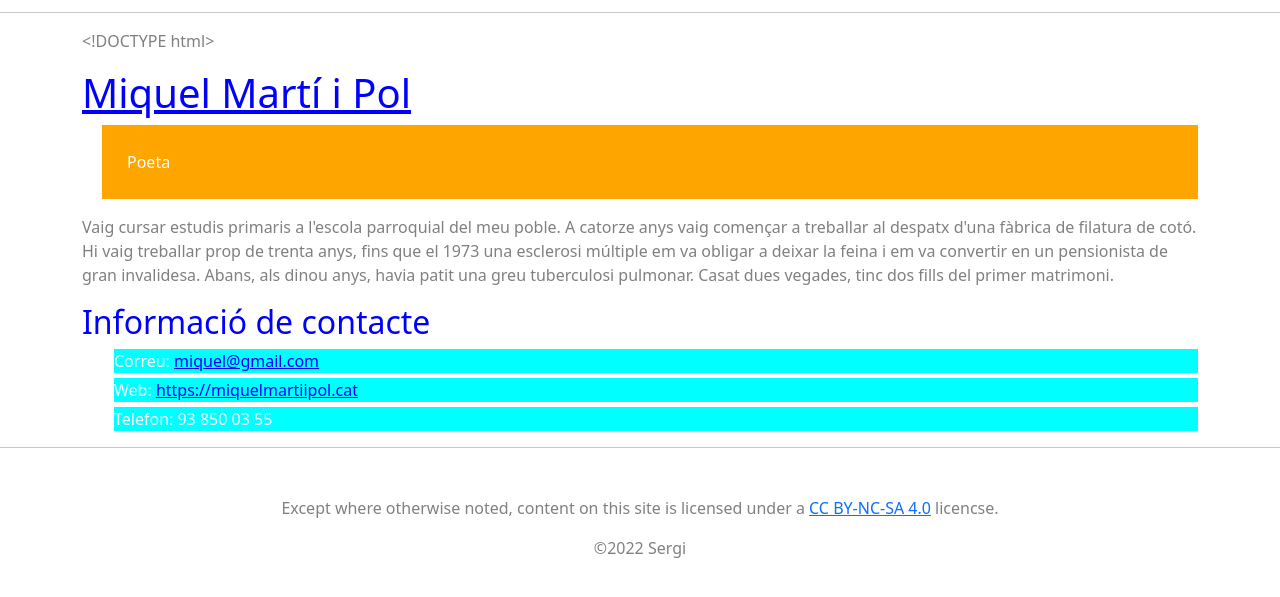
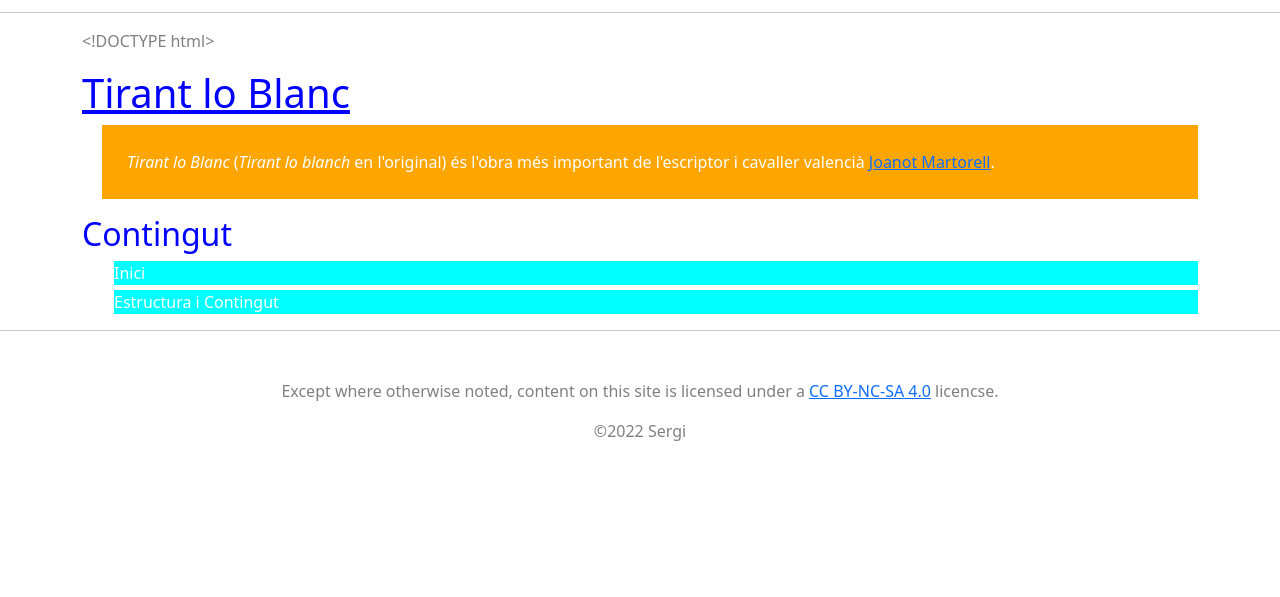
Before and after one commit to piquer1337/smx-8-jekyll, a Jekyll site: the page prueba/prueba.html, which Jekyll copies as it is, in a window 1280 px wide, cut to the strip 104-701 px from the top of the page. Built offline with Jekyll 4.4.1, drawn with Linux system fonts in a browser that asks for light colours; nearby versions of some CDN libraries; our own code applies the rules of GitHub Pages for plain Markdown files.

Commit message:
dsfsdfsdfsdf

```diff
--- a/prueba/prueba.html
+++ b/prueba/prueba.html
@@ -9,15 +9,12 @@
 
 </head>
 <body>
-    <h1>Miquel Martí i Pol</h1>
-<p class="ocupacio">Poeta</p>
-<p>Vaig cursar estudis primaris a l'escola parroquial del meu poble. A catorze anys vaig començar a treballar al despatx d'una fàbrica de filatura de cotó. Hi vaig treballar prop de trenta anys, fins que el 1973 una esclerosi múltiple em va obligar a deixar la feina i em va convertir en un pensionista de gran invalidesa. Abans, als dinou anys, havia patit una greu tuberculosi pulmonar. Casat dues vegades, tinc dos fills del primer matrimoni.</p>
-
-<h2>Informació de contacte</h2>
-<ul>
-   <li>Correu: <a href="mailto:miquel@gmail.com">miquel@gmail.com</a></li>
-   <li>Web: <a href="https://miquelmartiipol.cat">https://miquelmartiipol.cat</a></li>
-   <li>Telefon: 93 850 03 55</li>
-   </ul>
-</body>
+    <h1>Tirant lo Blanc</h1>
+    <p><em>Tirant lo Blanc</em> (<em>Tirant lo blanch</em> en l'original) és l'obra més important de l'escriptor i cavaller valencià <a href="https://ca.wikipedia.org/wiki/Joanot_Martorell">Joanot Martorell</a>.</p>
+    <h2>Contingut</h2>
+    <ul>
+        <li>Inici</li>
+        <li>Estructura i Contingut</li>
+    </ul>
+ </body>
 </html>
```
